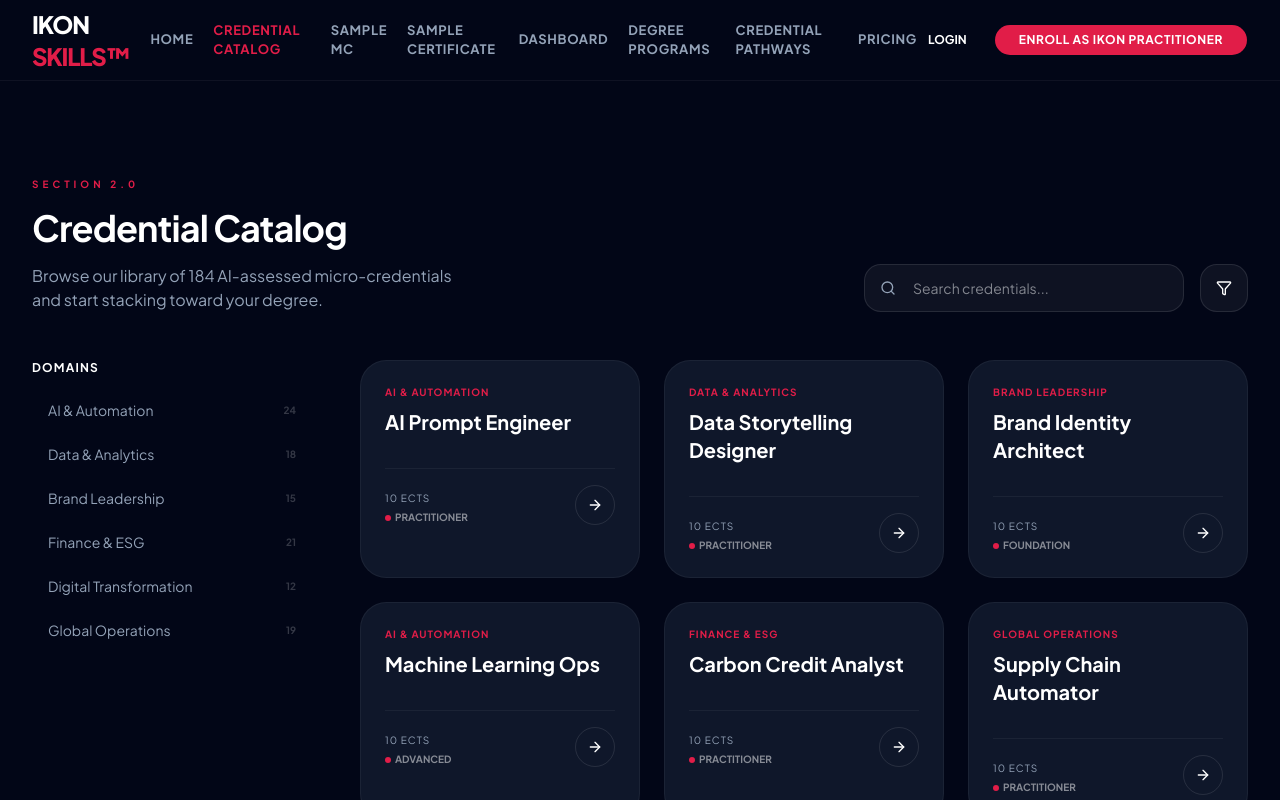
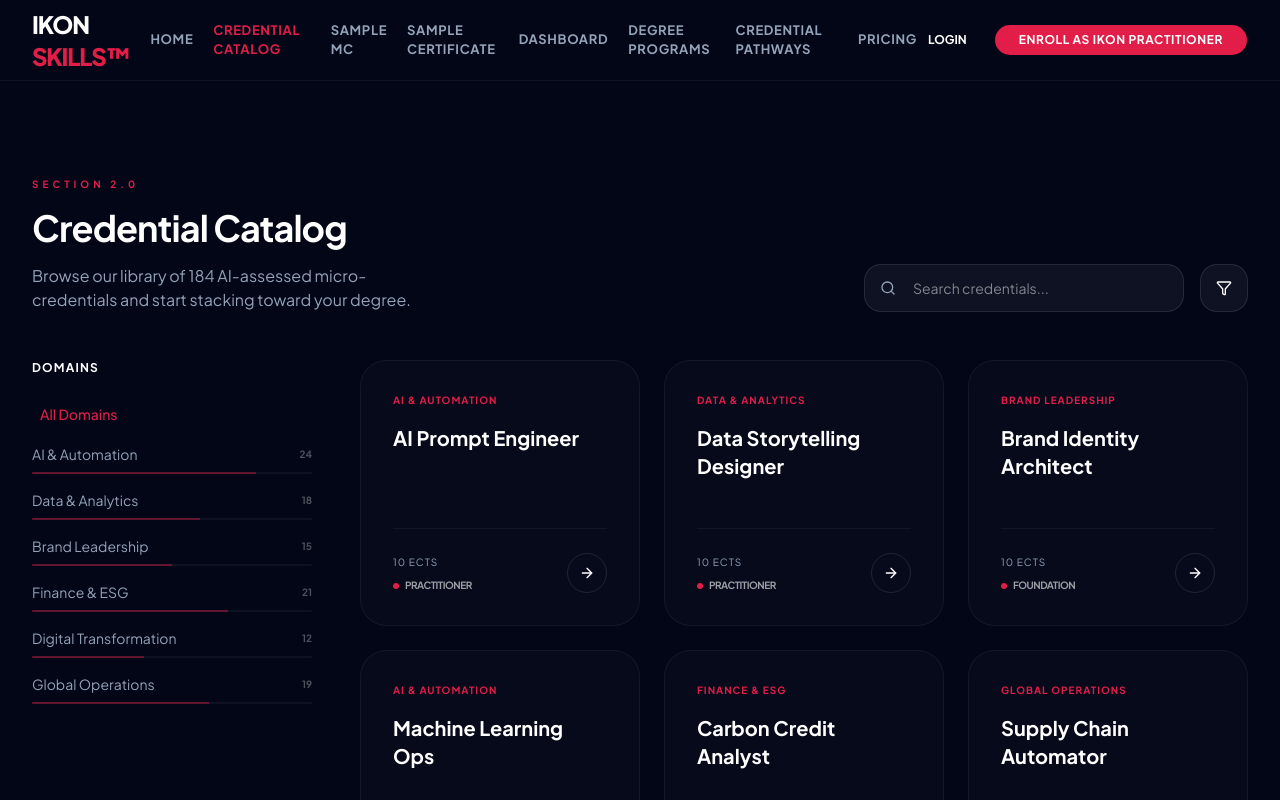
Before and after one commit to MD-Kayesur/lifechoicecoach-frontend-, a Next.js app: page /catalog in a window 1280 px wide. Shown: the top 800 px of the page. Built offline with nearby package versions, Linux system fonts and the light colour scheme.

Commit message:
done  create price page

```diff
--- a/src/components/Features.tsx
+++ b/src/components/Features.tsx
@@ -2,6 +2,7 @@
 
 import CommonWrapper from "@/common/CommonWrapper";
 import { Search, Filter, ArrowRight } from "lucide-react";
+import { useState, useMemo } from "react";
 
 const domains = [
     { name: "AI & Automation", count: 24 },
@@ -13,15 +14,36 @@ const domains = [
 ];
 
 const credentials = [
-    { id: 1, domain: "AI & AUTOMATION", title: "AI Prompt Engineer", level: "Practitioner", ects: 10 },
-    { id: 2, domain: "DATA & ANALYTICS", title: "Data Storytelling Designer", level: "Practitioner", ects: 10 },
-    { id: 3, domain: "BRAND LEADERSHIP", title: "Brand Identity Architect", level: "Foundation", ects: 10 },
-    { id: 4, domain: "AI & AUTOMATION", title: "Machine Learning Ops", level: "Advanced", ects: 10 },
-    { id: 5, domain: "FINANCE & ESG", title: "Carbon Credit Analyst", level: "Practitioner", ects: 10 },
-    { id: 6, domain: "GLOBAL OPERATIONS", title: "Supply Chain Automator", level: "Practitioner", ects: 10 },
+    { id: 1, domain: "AI & Automation", title: "AI Prompt Engineer", level: "Practitioner", ects: 10 },
+    { id: 2, domain: "Data & Analytics", title: "Data Storytelling Designer", level: "Practitioner", ects: 10 },
+    { id: 3, domain: "Brand Leadership", title: "Brand Identity Architect", level: "Foundation", ects: 10 },
+    { id: 4, domain: "AI & Automation", title: "Machine Learning Ops", level: "Advanced", ects: 10 },
+    { id: 5, domain: "Finance & ESG", title: "Carbon Credit Analyst", level: "Practitioner", ects: 10 },
+    { id: 6, domain: "Global Operations", title: "Supply Chain Automator", level: "Practitioner", ects: 10 },
+    { id: 7, domain: "Digital Transformation", title: "Cloud Transformation Specialist", level: "Advanced", ects: 10 },
+    { id: 8, domain: "Data & Analytics", title: "Big Data Strategist", level: "Mastery", ects: 10 },
+    { id: 9, domain: "Finance & ESG", title: "ESG Compliance Officer", level: "Practitioner", ects: 10 },
+    { id: 10, domain: "AI & Automation", title: "Autonomous Agent Architect", level: "Mastery", ects: 10 },
+    { id: 11, domain: "Brand Leadership", title: "Digital Brand Strategist", level: "Practitioner", ects: 10 },
+    { id: 12, domain: "Global Operations", title: "Logistics Optimization Lead", level: "Advanced", ects: 10 },
+    { id: 13, domain: "Digital Transformation", title: "Full-Stack AI Developer", level: "Mastery", ects: 10 },
+    { id: 14, domain: "Data & Analytics", title: "Predictive Analytics Lead", level: "Practitioner", ects: 10 },
+    { id: 15, domain: "Finance & ESG", title: "Sustainable Finance Lead", level: "Advanced", ects: 10 },
 ];
 
 export const Features = () => {
+    const [searchQuery, setSearchQuery] = useState("");
+    const [activeDomain, setActiveDomain] = useState("All");
+
+    const filteredCredentials = useMemo(() => {
+        return credentials.filter(card => {
+            const matchesSearch = card.title.toLowerCase().includes(searchQuery.toLowerCase()) ||
+                card.domain.toLowerCase().includes(searchQuery.toLowerCase());
+            const matchesDomain = activeDomain === "All" || card.domain === activeDomain;
+            return matchesSearch && matchesDomain;
+        });
+    }, [searchQuery, activeDomain]);
+
     return (
         <section id="features" className="py-24 bg-background relative border-t border-white/5">
             <CommonWrapper className="max-w-[1400px]">
@@ -29,12 +51,14 @@ export const Features = () => {
                     <div className="space-y-4">
                         <div className="text-[10px] text-primary font-bold uppercase tracking-[4px]">SECTION 2.0</div>
                         <h2 className="text-4xl font-bold text-white tracking-tight">Credential Catalog</h2>
-                        <p className="text-muted-foreground max-w-md">Browse our library of 184 AI-assessed micro-credentials and start stacking toward your degree.</p>
+                        <p className="text-muted-foreground max-w-sm">Browse our library of 184 AI-assessed micro-credentials and start stacking toward your degree.</p>
                     </div>
                     <div className="flex items-center gap-4 w-full md:w-fit">
                         <div className="relative flex-1 md:w-80">
                             <input
                                 type="text"
+                                value={searchQuery}
+                                onChange={(e) => setSearchQuery(e.target.value)}
                                 placeholder="Search credentials..."
                                 className="w-full h-12 bg-white/5 border border-white/10 rounded-xl px-12 text-sm focus:outline-none focus:border-primary/50 transition-colors"
                             />
@@ -50,12 +74,32 @@ export const Features = () => {
                     {/* Sidebar Filters */}
                     <div className="hidden lg:block space-y-8">
                         <div>
-                            <h3 className="text-xs font-bold text-white uppercase tracking-widest mb-4">Domains</h3>
-                            <div className="space-y-2">
+                            <h3 className="text-xs font-bold text-white uppercase tracking-widest mb-6">Domains</h3>
+                            <div className="space-y-4">
+                                <button
+                                    onClick={() => setActiveDomain("All")}
+                                    className={`w-full flex items-center justify-between px-2 py-1 transition-colors group ${activeDomain === "All" ? "text-primary" : "text-muted-foreground hover:text-white"}`}
+                                >
+                                    <span className="text-sm font-medium">All Domains</span>
+                                </button>
                                 {domains.map((domain) => (
-                                    <button key={domain.name} className="w-full flex items-center justify-between px-4 py-2 rounded-lg bg-transparent hover:bg-white/5 transition-colors group">
-                                        <span className="text-sm text-muted-foreground group-hover:text-white">{domain.name}</span>
-                                        <span className="text-[10px] font-bold text-white/20 group-hover:text-primary">{domain.count}</span>
+                                    <button
+                                        key={domain.name}
+                                        onClick={() => setActiveDomain(domain.name)}
+                                        className="w-full group"
+                                    >
+                                        <div className="flex items-center justify-between mb-2">
+                                            <span className={`text-sm transition-colors ${activeDomain === domain.name ? "text-white" : "text-muted-foreground group-hover:text-white"}`}>
+                                                {domain.name}
+                                            </span>
+                                            <span className="text-[10px] font-bold text-white/30">{domain.count}</span>
+                                        </div>
+                                        <div className="h-[2px] w-full bg-white/5 rounded-full overflow-hidden">
+                                            <div
+                                                className={`h-full bg-primary/40 group-hover:bg-primary transition-all duration-500`}
+                                                style={{ width: `${(domain.count / 30) * 100}%` }}
+                                            />
+                                        </div>
                                     </button>
                                 ))}
                             </div>
@@ -64,25 +108,31 @@ export const Features = () => {
 
                     {/* Grid */}
                     <div className="grid md:grid-cols-2 xl:grid-cols-3 gap-6">
-                        {credentials.map((card) => (
-                            <div key={card.id} className="group p-6 rounded-3xl bg-card border border-white/5 hover:border-primary/30 transition-all hover:-translate-y-1">
-                                <div className="text-[10px] text-primary font-bold uppercase tracking-widest mb-2">{card.domain}</div>
-                                <h3 className="text-xl font-bold text-white mb-8 group-hover:text-primary transition-colors">{card.title}</h3>
+                        {filteredCredentials.length > 0 ? (
+                            filteredCredentials.map((card) => (
+                                <div key={card.id} className="group p-8 rounded-3xl bg-white/[0.02] border border-white/5 hover:border-primary/30 transition-all hover:-translate-y-1">
+                                    <div className="text-[10px] text-primary font-bold uppercase tracking-widest mb-4">{card.domain}</div>
+                                    <h3 className="text-xl font-bold text-white mb-12 group-hover:text-primary transition-colors min-h-[56px]">{card.title}</h3>
 
-                                <div className="flex justify-between items-end border-t border-white/5 pt-4">
-                                    <div className="space-y-1">
-                                        <div className="text-[10px] text-muted-foreground uppercase tracking-widest">{card.ects} ECTS</div>
-                                        <div className="flex items-center gap-1">
-                                            <div className="w-1.5 h-1.5 rounded-full bg-primary" />
-                                            <span className="text-[10px] font-bold text-white/50 uppercase">{card.level}</span>
+                                    <div className="flex justify-between items-end border-t border-white/5 pt-6">
+                                        <div className="space-y-2">
+                                            <div className="text-[10px] text-muted-foreground uppercase tracking-widest">{card.ects} ECTS</div>
+                                            <div className="flex items-center gap-1.5">
+                                                <div className="w-1.5 h-1.5 rounded-full bg-primary shadow-[0_0_8px_rgba(var(--primary-rgb),0.8)]" />
+                                                <span className="text-[10px] font-bold text-white/60 uppercase tracking-tighter">{card.level}</span>
+                                            </div>
                                         </div>
+                                        <button className="w-10 h-10 rounded-full border border-white/10 flex items-center justify-center group-hover:bg-primary group-hover:border-primary group-hover:scale-110 transition-all">
+                                            <ArrowRight className="w-4 h-4 text-white" />
+                                        </button>
                                     </div>
-                                    <button className="w-10 h-10 rounded-full border border-white/10 flex items-center justify-center group-hover:bg-primary group-hover:border-primary transition-all">
-                                        <ArrowRight className="w-4 h-4 text-white" />
-                                    </button>
                                 </div>
+                            ))
+                        ) : (
+                            <div className="col-span-full py-20 text-center">
+                                <p className="text-muted-foreground">No credentials found matching your criteria.</p>
                             </div>
-                        ))}
+                        )}
                     </div>
                 </div>
 
--- a/src/components/LandingPage.tsx
+++ b/src/components/LandingPage.tsx
@@ -16,7 +16,6 @@ export default function LandingPage() {
             <Hero />
             <Features />
             <HowItWorks />
-            <Pricing />
             <Footer />
         </main>
     );
--- a/src/components/Navbar.tsx
+++ b/src/components/Navbar.tsx
@@ -21,7 +21,7 @@ export function Navbar() {
         { name: "Dashboard", href: "/dashboard", isSection: false },
         { name: "Degree Programs", href: "/degrees", isSection: false },
         { name: "Credential Pathways", href: "/pathways", isSection: false },
-        { name: "Pricing", href: "/#pricing", isSection: true, sectionId: "pricing" },
+        { name: "Pricing", href: "/pricing", isSection: false },
     ];
 
     useEffect(() => {
```
Also changed, not shown: src/app/pricing/page.tsx (added, +17 -0 lines), src/app/Homepage.tsx (renamed from src/app/page.tsx).
